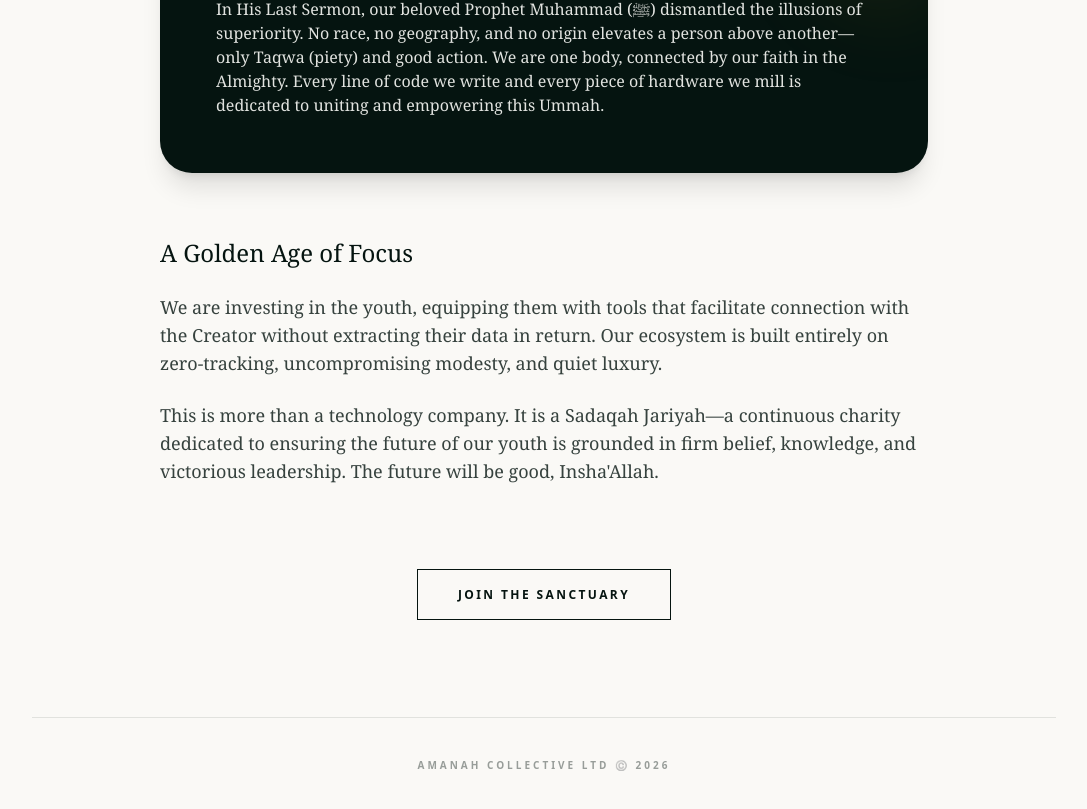
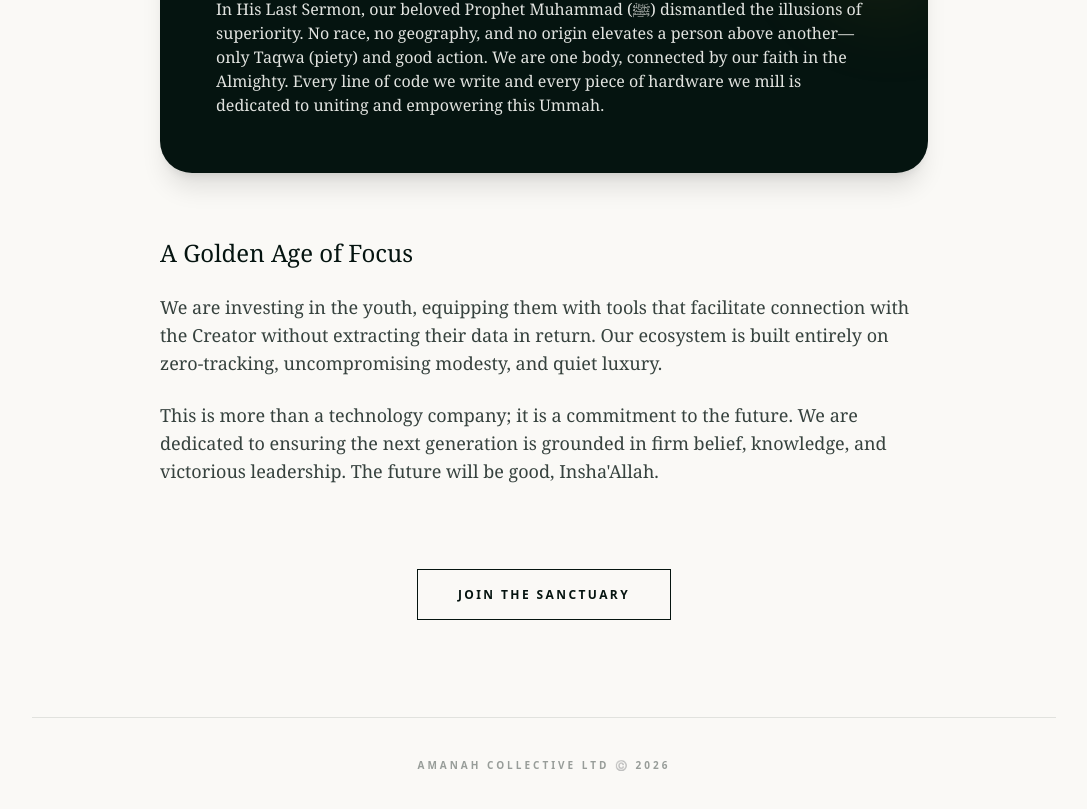
Before and after one commit to amanahco/amanah-web, a Next.js app: page /manifesto in a window 1280 px wide. Shown: the part 916-1725 px from the top of the page, without its empty margins (96-1183 px from the left). Built offline with nearby package versions, Linux system fonts and the light colour scheme.

Commit message:
UI: Updated Manifesto page to enhance privacy by removing public declaration of "Sadaqah Jariyah" and refining content for clarity and engagement. Adjusted phrasing to emphasize commitment to future generations.

```diff
--- a/app/manifesto/page.tsx
+++ b/app/manifesto/page.tsx
@@ -1,7 +1,7 @@
 /**
  * UI: Amanah Web Storefront - The Manifesto & Our Story
  * Description: The philosophical foundation of the brand.
- * All family names have been strictly removed to ensure absolute founder privacy.
+ * Removed public declaration of "Sadaqah Jariyah" to maintain the privacy and sincerity of the founders' intentions.
  * Amanah Collective Ltd ©️ 2026
  */
 
@@ -55,7 +55,7 @@
             We are investing in the youth, equipping them with tools that facilitate connection with the Creator without extracting their data in return. Our ecosystem is built entirely on zero-tracking, uncompromising modesty, and quiet luxury.
           </p>
           <p>
-            This is more than a technology company. It is a Sadaqah Jariyah—a continuous charity dedicated to ensuring the future of our youth is grounded in firm belief, knowledge, and victorious leadership. The future will be good, Insha'Allah.
+            This is more than a technology company; it is a commitment to the future. We are dedicated to ensuring the next generation is grounded in firm belief, knowledge, and victorious leadership. The future will be good, Insha'Allah.
           </p>
         </section>
 
```
